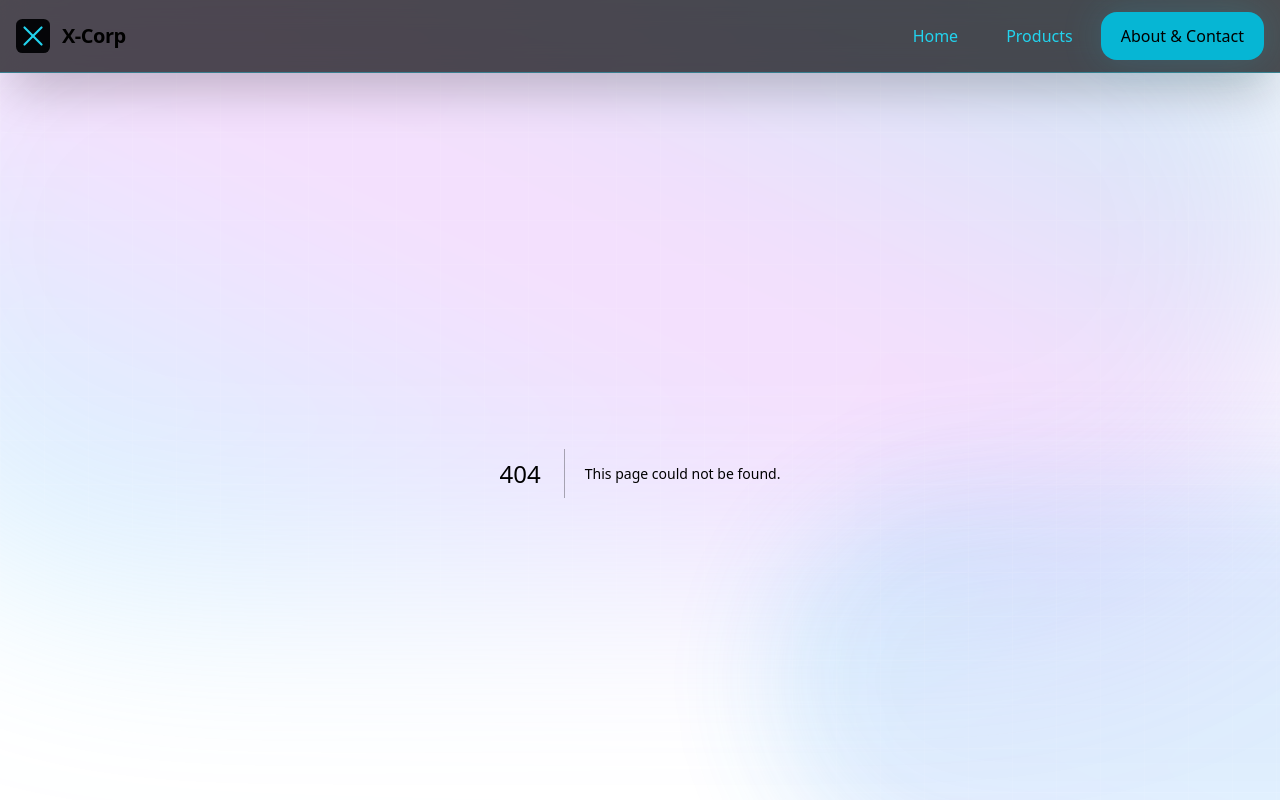
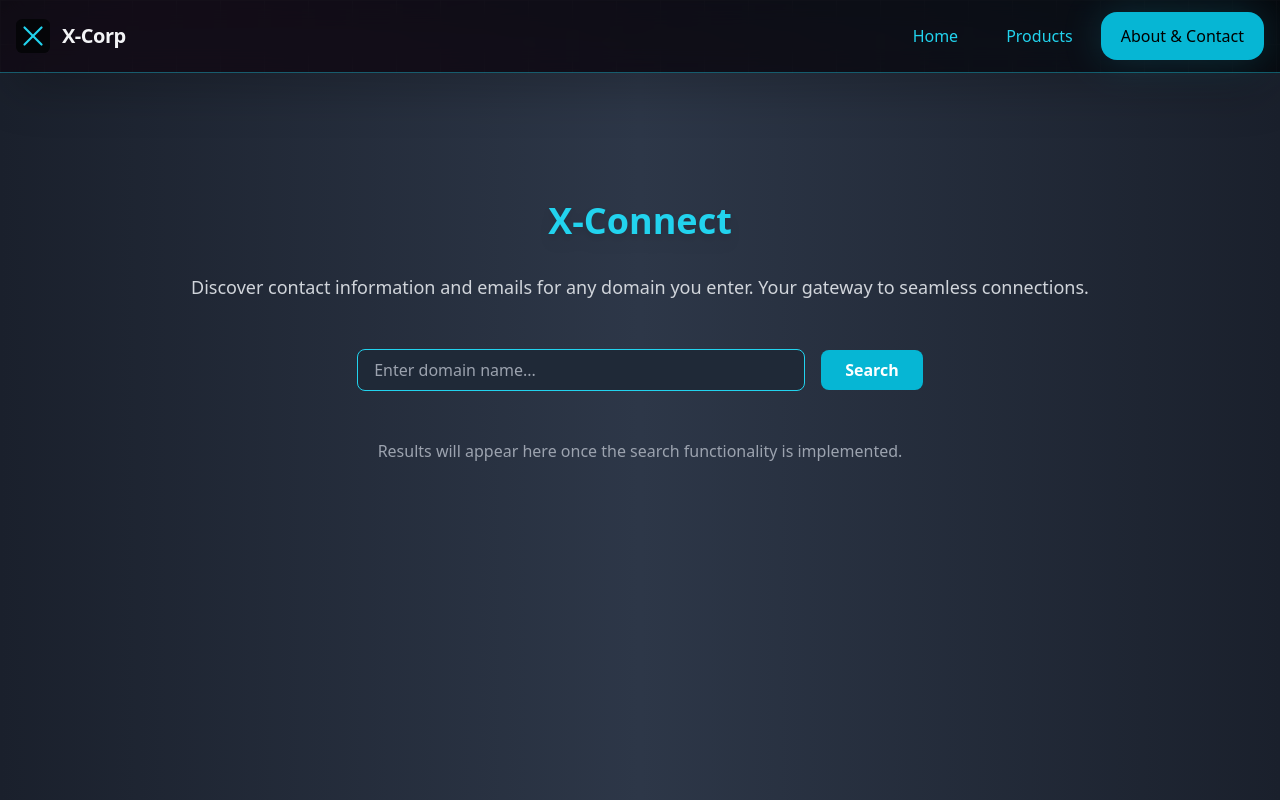
Before and after one commit to anishdahiya1/x-corp, a Next.js app: page /x-connect in a window 1280 px wide. Before the commit this address had no page. Shown: the top 800 px of the page. Built offline with nearby package versions, Linux system fonts and the light colour scheme.

Commit message:
added product

```diff
--- a/pages/product.js
+++ b/pages/product.js
@@ -7,12 +7,15 @@ const productIcons = [
   <svg key="icon2" width="34" height="34" viewBox="0 0 34 34" fill="none"><rect width="34" height="34" rx="8" fill="#22d3ee" opacity="0.14"/><rect x="9" y="18" width="3" height="7" rx="1.5" fill="#22d3ee"/><rect x="15.5" y="12" width="3" height="13" rx="1.5" fill="#22d3ee"/><rect x="22" y="15" width="3" height="10" rx="1.5" fill="#22d3ee"/></svg>,
   // LaunchKit icon
   <svg key="icon3" width="34" height="34" viewBox="0 0 34 34" fill="none"><rect width="34" height="34" rx="8" fill="#22d3ee" opacity="0.14"/><path d="M17 24V10" stroke="#22d3ee" strokeWidth="2.5" strokeLinecap="round"/><path d="M11 17l6-6 6 6" stroke="#22d3ee" strokeWidth="2.5" strokeLinecap="round" strokeLinejoin="round"/></svg>,
+  // Lead Finder icon
+  <svg key="icon4" width="34" height="34" viewBox="0 0 34 34" fill="none"><rect width="34" height="34" rx="8" fill="#22d3ee" opacity="0.14"/><path d="M12 17h10" stroke="#22d3ee" strokeWidth="2.5" strokeLinecap="round"/><circle cx="17" cy="17" r="5.5" stroke="#22d3ee" strokeWidth="2.5"/></svg>
 ];
 
 const items = [
   { name: 'VisionOS UI Kit', desc: 'React components for rapid prototyping.', price: '₹2,999', badge: 'Best Seller' },
   { name: 'X-Analytics', desc: 'Plug-and-play analytics for SaaS dashboards.', price: '₹9,999', badge: 'Advanced' },
   { name: 'LaunchKit', desc: 'Marketing site starter with blog & SEO.', price: '₹4,999', badge: 'New' },
+  { name: 'X-connect', desc: 'Provides contact info and emails for any domain you enter.', price: '₹5,999', badge: 'New' },
 ];
 
 export default function Products() {
--- /dev/null
+++ b/pages/x-connect.js
@@ -0,0 +1,47 @@
+import { useState } from 'react';
+
+export default function XConnect() {
+  const [searchQuery, setSearchQuery] = useState('');
+
+  const handleSearch = () => {
+    // Placeholder for search functionality
+    console.log(`Searching for: ${searchQuery}`);
+  };
+
+  return (
+    <section className="section bg-gradient-to-r from-gray-900 via-gray-800 to-gray-900 text-white min-h-screen">
+      <div className="container mx-auto py-16 px-6">
+        <h1 className="text-4xl font-bold text-center mb-8 text-cyan-400 drop-shadow-lg">X-Connect</h1>
+        <p className="text-lg text-center mb-12 text-gray-300">
+          Discover contact information and emails for any domain you enter. Your gateway to seamless connections.
+        </p>
+
+        <div className="flex justify-center items-center mb-12">
+          <input
+            type="text"
+            className="w-full max-w-md px-4 py-2 rounded-lg bg-gray-800 text-white border border-cyan-400 focus:outline-none focus:ring-2 focus:ring-cyan-500"
+            placeholder="Enter domain name..."
+            value={searchQuery}
+            onChange={(e) => setSearchQuery(e.target.value)}
+          />
+          <button
+            className="ml-4 px-6 py-2 rounded-lg bg-cyan-500 text-white font-semibold hover:bg-cyan-600 transition"
+            onClick={handleSearch}
+          >
+            Search
+          </button>
+        </div>
+
+        <div className="text-center">
+          <p className="text-gray-400">Results will appear here once the search functionality is implemented.</p>
+        </div>
+      </div>
+
+      <style jsx>{`
+        .bg-gradient-to-r {
+          background: linear-gradient(to right, #1a202c, #2d3748, #1a202c);
+        }
+      `}</style>
+    </section>
+  );
+}
```
